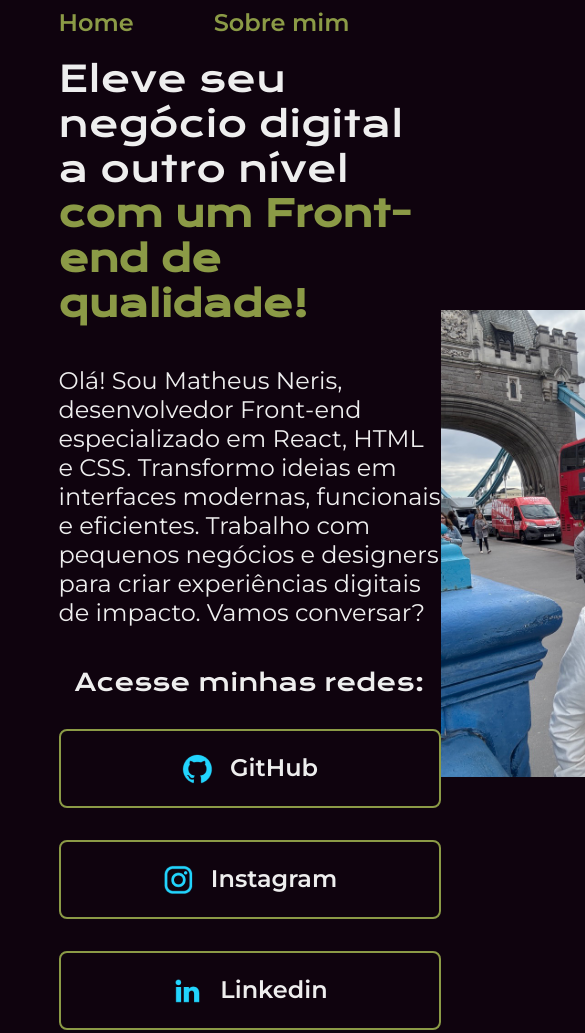
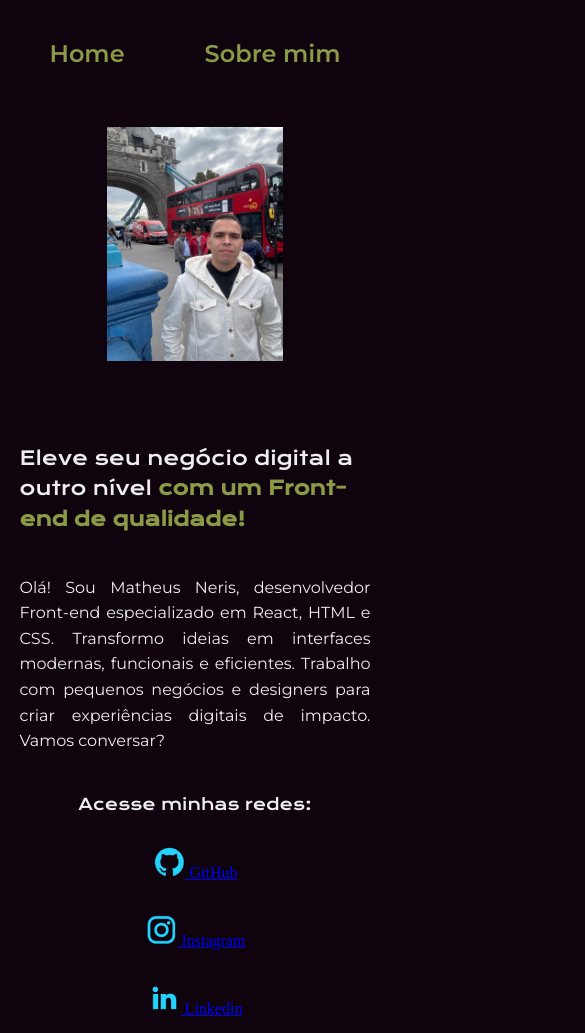
Before and after one commit to Matheus-NerisXavier/Portfolio, a plain HTML site: page index.html in a window 390 px wide. Shown: the top 1033 px of the page, 585 px wide, since content can reach past the window. Drawn offline with nearby package versions, Linux system fonts and the light colour scheme.

Commit message:
reponsividade css

```diff
--- a/styles/style.css
+++ b/styles/style.css
@@ -33,7 +33,7 @@ body {
 
 .cabecalho__menu__link {
   font-family: var(--fonte-secundaria);
-  font-size: 24px;
+  font-size: 1.5rem;
   font-weight: 600;
   color: var(--cor-terciaria);
   text-decoration: none;
@@ -44,17 +44,18 @@ body {
   display: flex;
   align-items: center;
   justify-content: space-between;
+  gap: 82px;
 }
 
 .apresentacao__conteudo {
-  width: 615px;
+  width: 50%;
   display: flex;
   flex-direction: column;
   gap:40px
 }
 
 .apresentacao__conteudo__titulo {
-  font-size: 36px;
+  font-size: 2.25rem;
   font-family: var(--fonte-primaria);
   font-weight: 400;
 }
@@ -64,7 +65,7 @@ body {
 }
 
 .apresentacao__conteudo__texto {
-  font-size: 24px;
+  font-size: 1.5rem;
   font-family: var(--fonte-secundaria);
   font-weight: 400;
 }
@@ -80,17 +81,17 @@ body {
 .apresentacao__links__subtitulo {
   font-family: var(--fonte-primaria);
   font-weight: 400;
-  font-size: 24px;
+  font-size: 1.5rem;
 }
 
-.apresentacao__links__link {
+.apresentacao__links__navegacao {
   display: flex;
   justify-content: center;
   gap: 16px;
-  width: 378px;
+  width: 50%;
   text-align: center;
   border-radius: 8px;
-  font-size: 24px;
+  font-size: 1.5rem;
   padding: 21.5px 0;
   text-decoration: none;
   color: var(--cor-secundaia);
@@ -99,12 +100,12 @@ body {
   border: 2px solid var(--cor-terciaria);
 }
 
-.apresentacao__links__link:hover {
+.apresentacao__links__navegacao:hover {
   background-color: var(--cor-hover);
 }
 
 .apresentacao__perfil {
-  width: 350px;
+  width: 50%;
 }
 
 .rodape {
@@ -113,6 +114,44 @@ body {
   padding: 24px;
   text-align: center;
   font-family: var(--fonte-secundaria);
-  font-size: 24px;
+  font-size: 1.5rem;
   font-weight: 400;
 }
+
+@media (max-width: 1200px) {
+    .cabecalho {
+      padding: 10%;
+    }
+
+    .cabecalho__menu{
+      justify-content: center;
+    }
+
+    .apresentacao {
+      flex-direction: column-reverse;
+      padding: 5%;
+    }
+
+    .apresentacao__conteudo {
+      width: auto;
+    }
+
+    .apresentacao__conteudo__titulo {
+      font-size: 1.2rem;
+      line-height: 1.6;
+    }
+
+    .apresentacao__conteudo__texto {
+      text-align: justify;
+      font-size: 1rem;
+      line-height: 1.6;
+    }
+
+    .apresentacao__links__subtitulo {
+      font-size: 1rem;
+    }
+
+    .apresentacao__links__navegacao {
+      width: 100%;
+    }
+}
```
